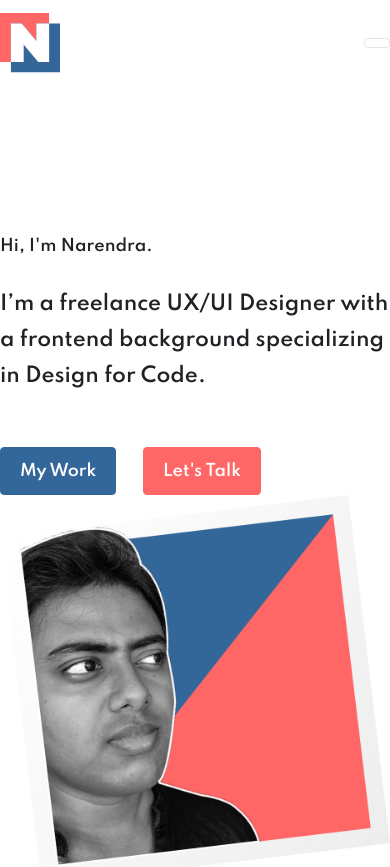
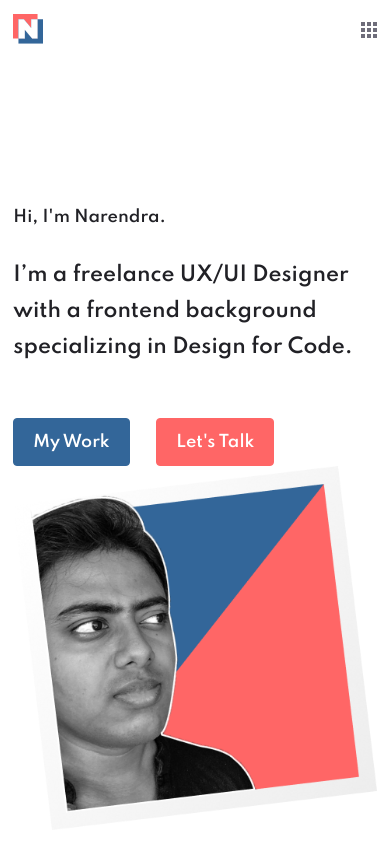
Before and after one commit to narenkram/Lance, a Nuxt app: page / in a window 390 px wide. Shown: the top 867 px of the page. Built offline with nearby package versions, Linux system fonts and the light colour scheme.

Commit message:
feat(ui): responsive styling

```diff
--- a/assets/style.scss
+++ b/assets/style.scss
@@ -294,7 +294,7 @@ a:hover {
   }
 
   .Logo {
-    height: 60px;
+    height: 50px;
   }
 
   .Link_underline_paragraph {
@@ -342,7 +342,8 @@ a:hover {
 @include media-breakpoint-down(sm) {
 
   .container {
-    padding: 0 !important;
+    padding-left: $spacer*.25!important;
+    padding-right: $spacer*.25!important;
   }
 
   h1 {
@@ -412,7 +413,7 @@ a:hover {
   }
 
   .Logo {
-    height: 60px;
+    height: 30px;
   }
 
   .Link_underline_paragraph {
--- a/components/Header.vue
+++ b/components/Header.vue
@@ -8,7 +8,7 @@
           alt="narendraram designer"
       /></nuxt-link>
       <button
-        class="navbar-toggler d-lg-none"
+        class="navbar-toggler d-lg-none border-0 p-0"
         type="button"
         data-toggle="collapse"
         data-target="#collapsibleNavId"
@@ -16,6 +16,7 @@
         aria-expanded="false"
         aria-label="Toggle navigation"
       >
+        <img src="~/assets/icons/menu.svg" alt="" />
       </button>
       <div class="collapse navbar-collapse" id="collapsibleNavId">
         <ul class="navbar-nav ml-auto mt-2 mt-lg-0">
```
Also changed, not shown: assets/icons/menu.svg (added).
